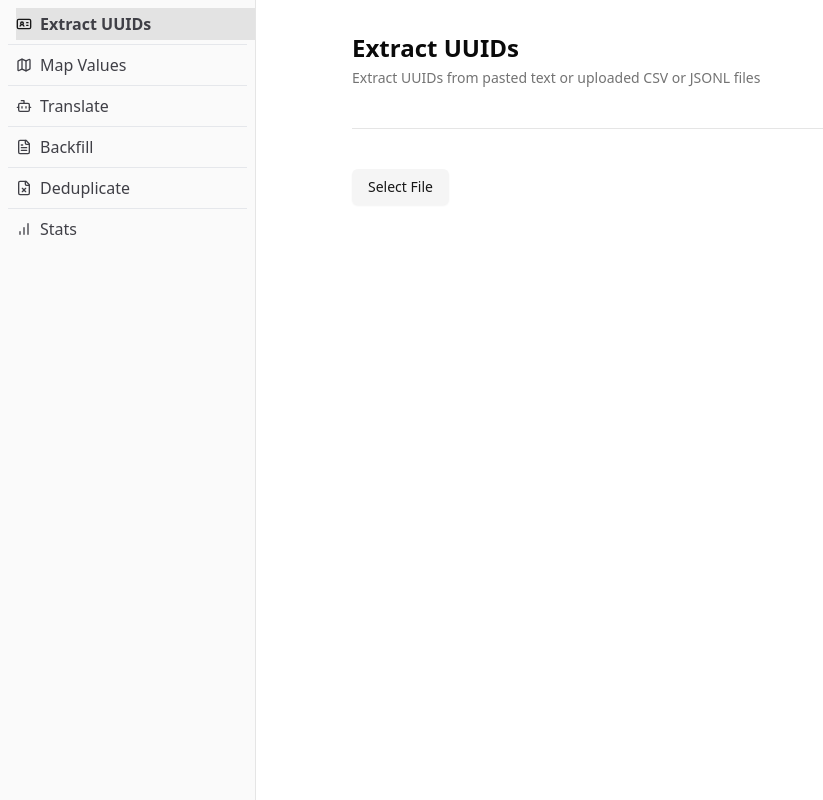
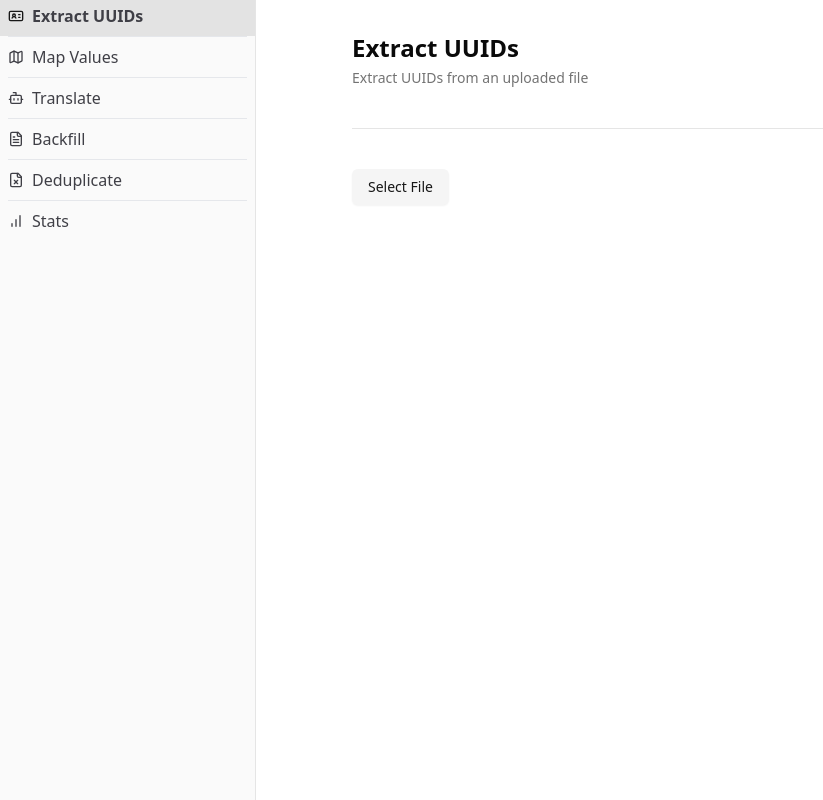
Before and after one commit to Jawfish/hydra, a React (Vite) app: page /extract in a window 1280 px wide. Shown: the whole page, without its empty margins (0-823 px from the left). Built offline with nearby package versions, Linux system fonts and the light colour scheme.

Commit message:
change map to be normal dict

```diff
--- a/src/components/AppSidebar.tsx
+++ b/src/components/AppSidebar.tsx
@@ -21,12 +21,12 @@ const SidebarRouteItem: React.FC<{ route: Route }> = ({ route }) => {
 
   return (
     <SidebarMenuItem
-      className={`ml-4 py-1 ${isActive ? 'bg-primary/10 font-semibold' : ''}`}
+      className={`py-2 -my-1 ${isActive ? 'bg-primary/10 font-semibold' : ''}`}
     >
       <Link
         to={route.path}
         onClick={handleRouteClick}
-        className='flex items-center gap-2'
+        className='ml-2 flex items-center gap-2'
       >
         <route.icon className={`w-4 h-4 ${isActive ? 'text-primary' : ''}`} />
         <span>{route.title}</span>
@@ -38,7 +38,7 @@ const SidebarRouteItem: React.FC<{ route: Route }> = ({ route }) => {
 export function AppSidebar() {
   return (
     <Sidebar collapsible='icon'>
-      <SidebarContent className='mt-2'>
+      <SidebarContent>
         <SidebarMenu>
           {routes.map((route, index) => (
             <React.Fragment key={route.title}>
--- a/src/views/MapValues.tsx
+++ b/src/views/MapValues.tsx
@@ -9,11 +9,6 @@ import { Textarea } from '@/shadcn/components/ui/textarea';
 import { useWorkingFileStore } from '@/store/store';
 import { useState } from 'react';
 import { toast } from 'sonner';
-interface MappedValue {
-  [key: string]: {
-    [key: string]: unknown;
-  };
-}
 
 export function MapValues() {
   const { fileContentParsed, fileName } = useWorkingFileStore();
@@ -23,7 +18,7 @@ export function MapValues() {
 
   const [keyField, setKeyField] = useState<string>('');
   const [valueFields, setValueFields] = useState<string[]>([]);
-  const [mappedValues, setMappedValues] = useState<MappedValue[]>([]);
+  const [mappedValues, setMappedValues] = useState<Record<string, unknown>>({});
 
   const handleKeyFieldSelect = (field: string) => {
     setKeyField(field);
@@ -45,19 +40,24 @@ export function MapValues() {
     }
 
     try {
-      const mapped = fileContentParsed.map(obj => {
-        const key = getValueByPath(obj, keyField);
-        const values: { [key: string]: unknown } = {};
+      const mapped = fileContentParsed.reduce(
+        (acc, obj) => {
+          const key = getValueByPath(obj, keyField);
+          const values: { [key: string]: unknown } = {};
 
-        for (const field of valueFields) {
-          values[field] = getValueByPath(obj, field);
-        }
+          for (const field of valueFields) {
+            values[field] = getValueByPath(obj, field);
+          }
 
-        return { [key as string]: values };
-      });
+          acc[key as string] = values;
+          return acc;
+        },
+        {} as Record<string, unknown>
+      );
 
       setMappedValues(mapped);
-      toast.success(`Generated mapping for ${mapped.length} objects`);
+
+      toast.success(`Generated mapping for ${Object.keys(mapped).length} objects`);
     } catch (error) {
       toast.error(
         `Error generating mapping: ${error instanceof Error ? error.message : 'Unknown error'}`
@@ -86,7 +86,7 @@ export function MapValues() {
           <Header>
             <Header.Title>Map Values</Header.Title>
             <Header.Description>
-              Create a mapping of key-value pairs from a CSV or JSONL file
+              Create a mapping of key-value pairs from an uploaded file
             </Header.Description>
           </Header>
         </div>
@@ -141,7 +141,7 @@ export function MapValues() {
                   Copy to Clipboard
                 </Button>
               </div>
-              {mappedValues.length > 0 && (
+              {mappedValues && (
                 <Textarea
                   id='mappedValues'
                   rows={12}
--- a/src/views/UuidExtractor.tsx
+++ b/src/views/UuidExtractor.tsx
@@ -16,7 +16,6 @@ export function UuidExtractor() {
   const [selectedField, setSelectedField] = useState('');
   const [extractedUuids, setExtractedUuids] = useState<string[]>([]);
 
-  // Dynamically generate fields based on parsed content
   const availableFields = useMemo(() => {
     if (fileContentParsed.length === 0) {
       return [];
@@ -41,9 +40,7 @@ export function UuidExtractor() {
     <div className='flex flex-col mb-12'>
       <Header>
         <Header.Title>Extract UUIDs</Header.Title>
-        <Header.Description>
-          Extract UUIDs from pasted text or uploaded CSV or JSONL files
-        </Header.Description>
+        <Header.Description>Extract UUIDs from an uploaded file</Header.Description>
       </Header>
       <FileUpload onFileUpload={handleFileUpload} fileName={fileName} />
       {fileContentParsed.length > 0 && (
```
